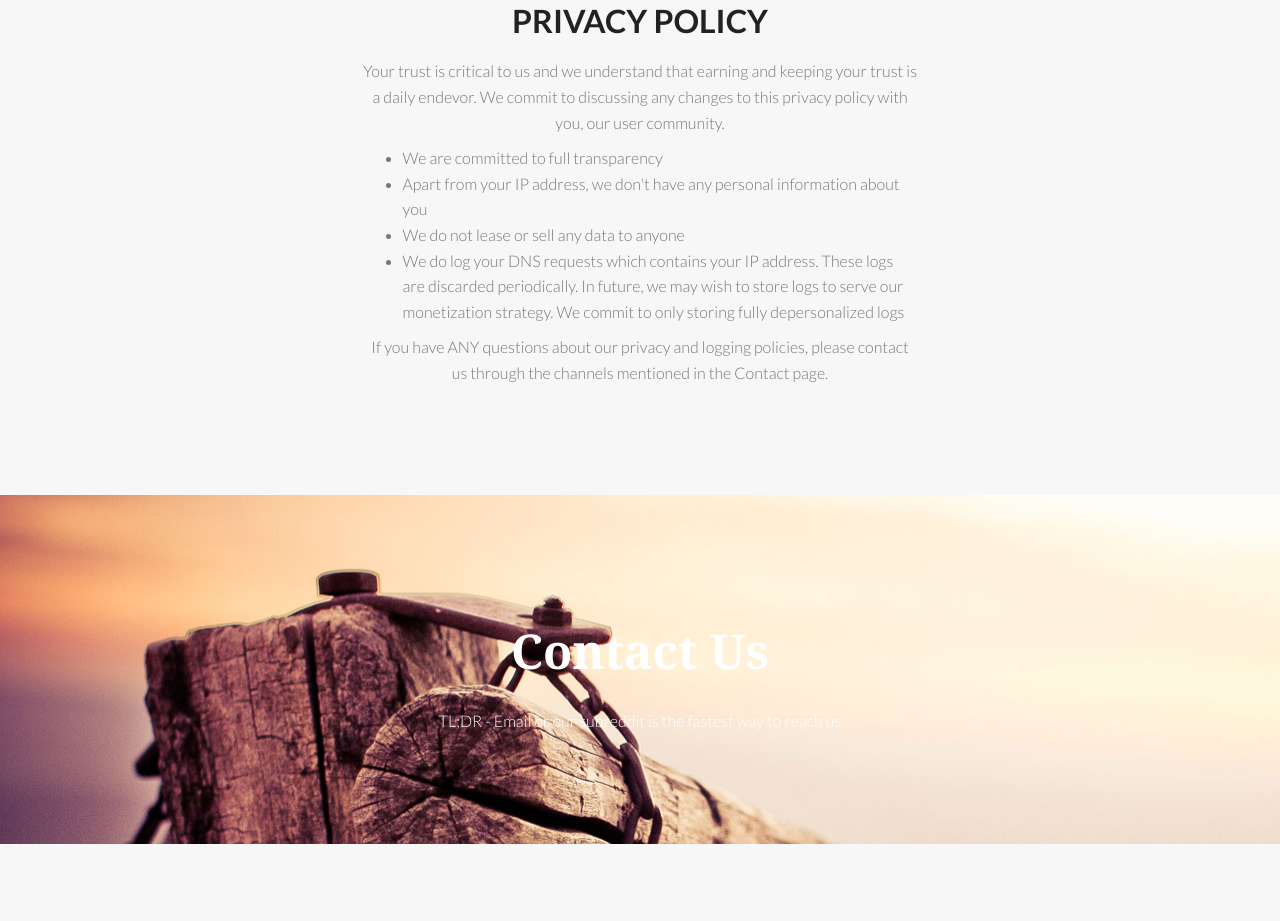
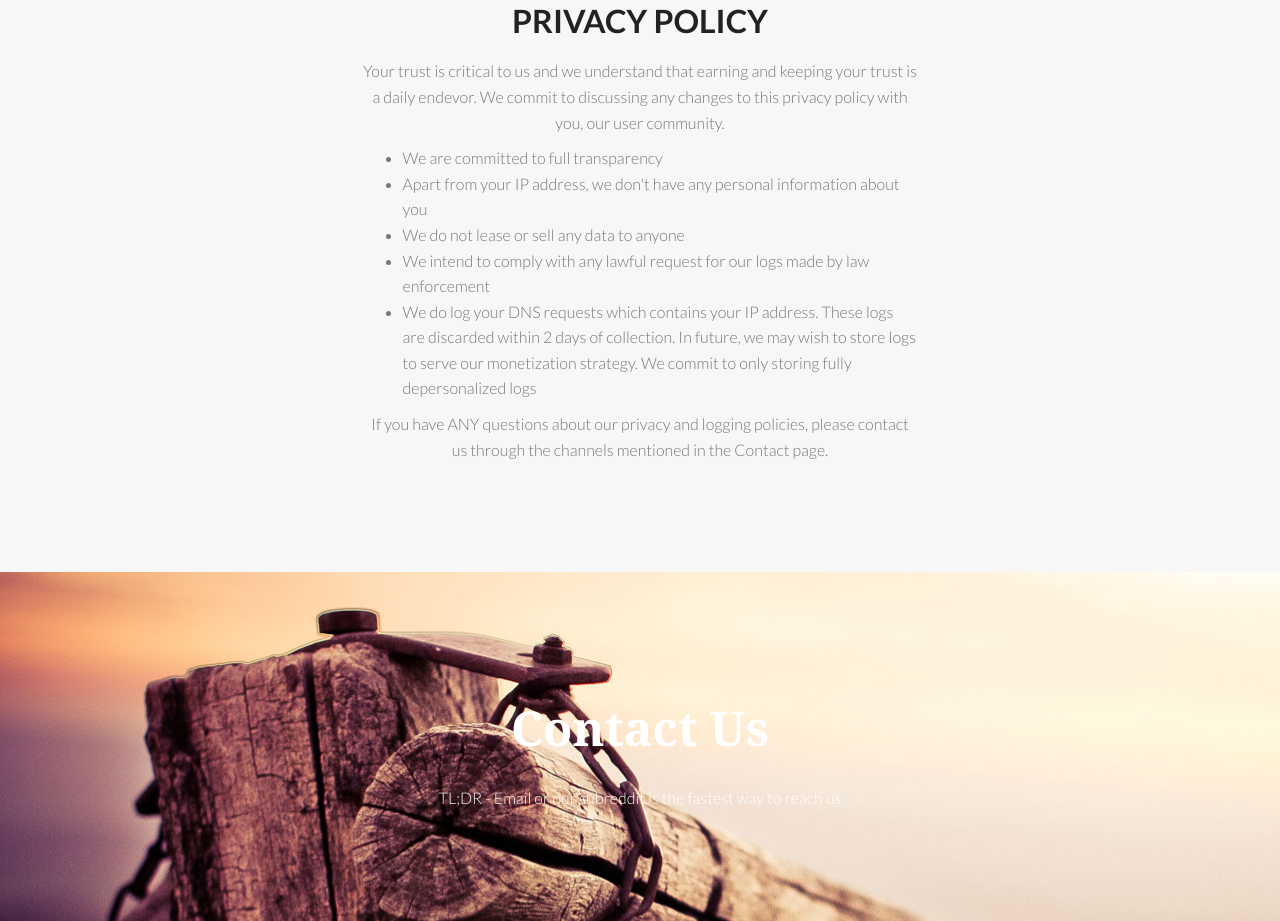
Before and after one commit to datajoyapp/datajoy, a website: page index.html in a window 1280 px wide. Shown: the part 2762-3683 px from the top of the page. Drawn offline with Linux system fonts and the light colour scheme; a script that the page names is missing.

Commit message:
update privacy policy

```diff
--- a/index.html
+++ b/index.html
@@ -227,7 +227,8 @@
                               <li>We are committed to full transparency</li>
                               <li>Apart from your IP address, we don't have any personal information about you</li>
                               <li>We do not lease or sell any data to anyone</li>
-                              <li>We do log your DNS requests which contains your IP address. These logs are discarded periodically. In future, we may wish to store logs to serve our monetization strategy. We commit to only storing fully depersonalized logs	</li>
+                              <li>We intend to comply with any lawful request for our logs made by law enforcement</li>
+                              <li>We do log your DNS requests which contains your IP address. These logs are discarded within 2 days of collection. In future, we may wish to store logs to serve our monetization strategy. We commit to only storing fully depersonalized logs</li>
                             </ul>
                             <p></p>
                             <p>If you have ANY questions about our privacy and logging policies, please contact us through the channels mentioned in the Contact page.</p>
```
